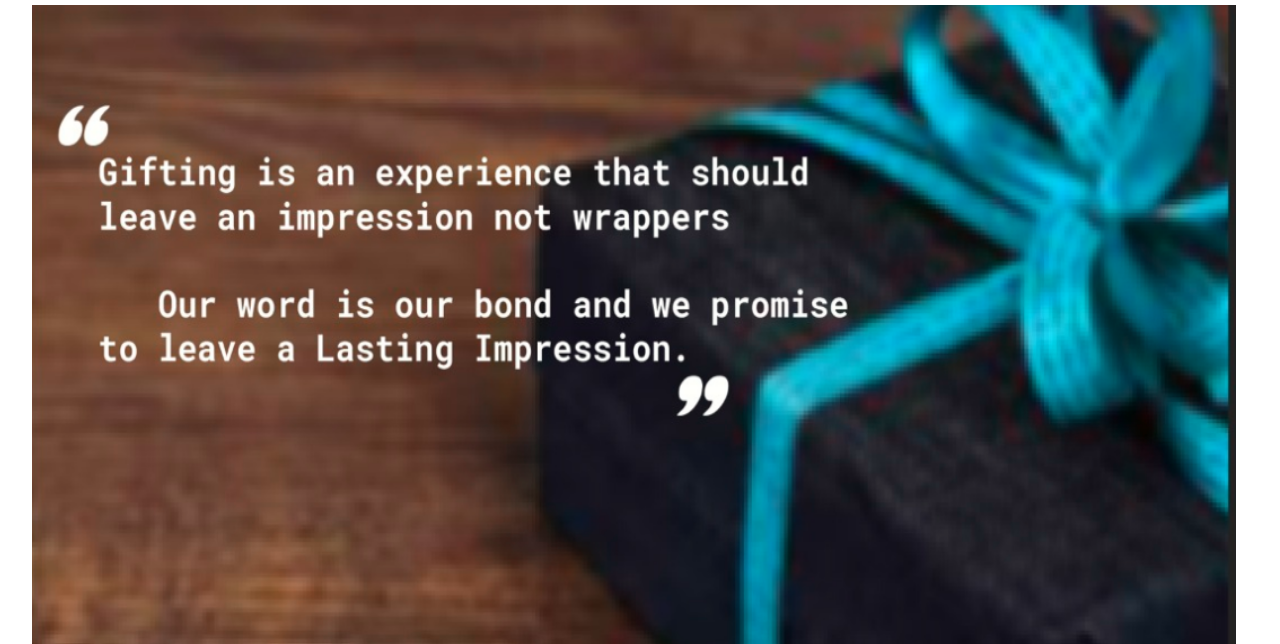
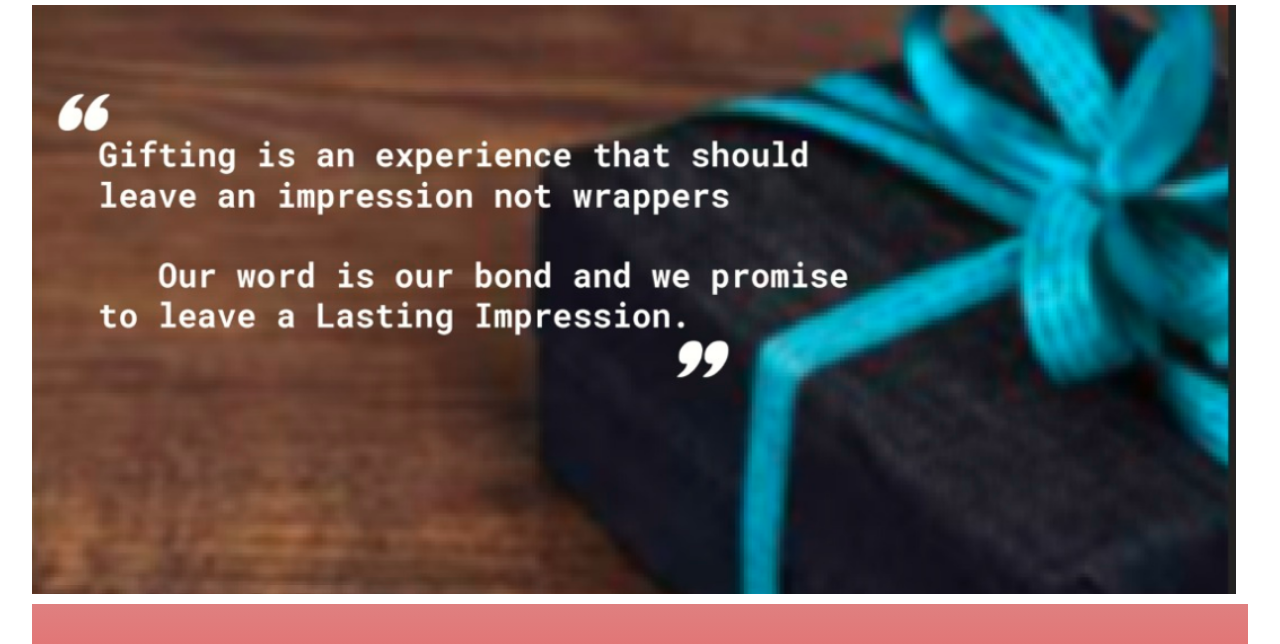
Before and after one commit to rishab4301/SRM-E-Online, a plain HTML site: page index.html in a window 1280 px wide. Shown: the part 144-788 px from the top of the page. Drawn offline with nearby package versions, Linux system fonts and the light colour scheme.

Commit message:
Update home.css

```diff
--- a/css/home.css
+++ b/css/home.css
@@ -87,12 +87,13 @@
 	color: grey;
 }
 #main-content #trees {
-	height: 85vh;
+	height: auto;
 	width: 99vw;
 	display: flex;
 	justify-content: center;
 	margin-bottom: 50px;
-	/* opacity: 1; */
+	background-size: contain;
+	background-repeat: no-repeat;
 }
 #main-content #trees img {
 	width: 95%;
```
